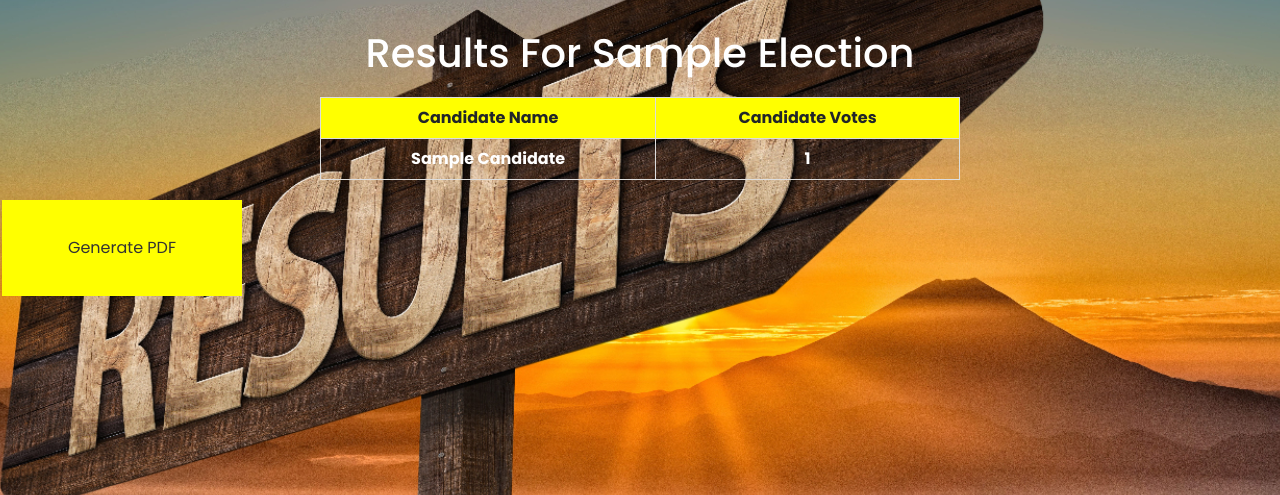
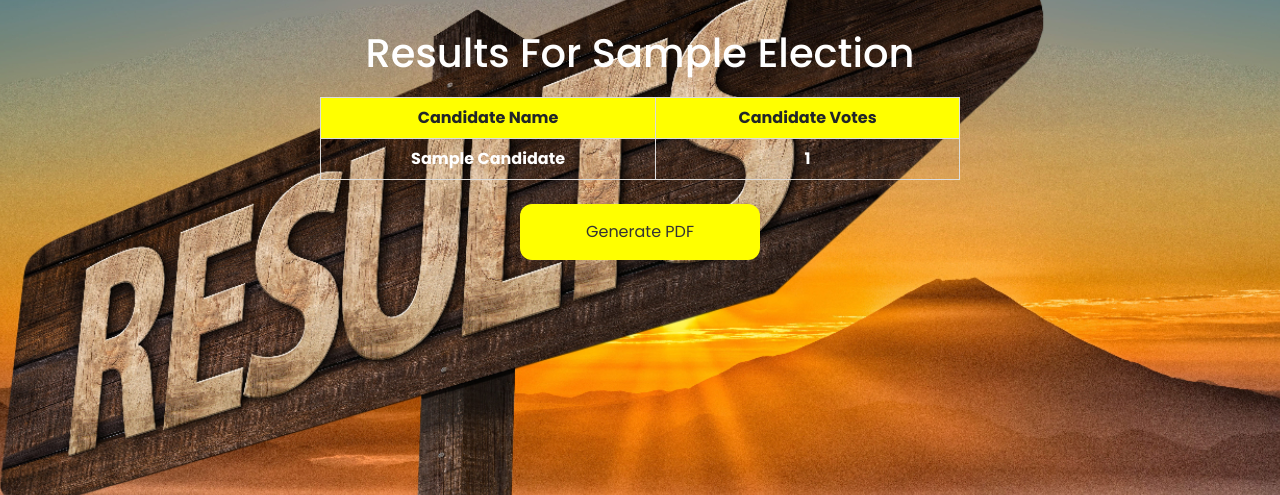
Before and after one commit to adrianapps/votingsystem, a Django app: page /election/1/result in a window 1280 px wide. Shown: the part 141-636 px from the top of the page. Run offline with Django 5.2, Linux system fonts and the light colour scheme; a user stored in the database is signed in; tables that the repository leaves empty hold one stand-in row (values such as "Sample post"); some libraries are stand-ins or nearby versions.

Commit message:
fixed button

```diff
--- a/election/templates/election/election_result.html
+++ b/election/templates/election/election_result.html
@@ -19,7 +19,9 @@
         </tr>
         {% endfor %}
     </table>
-    <button class="button"><a href="{% url 'election:generate-pdf' election.pk %}" class="button">Generate PDF</a></button>
+    <div class="buttons">
+        <button class="button"><a href="{% url 'election:generate-pdf' election.pk %}" class="button">Generate PDF</a></button>
+    </div>
 
     {% else %}
         <p>No candidates available for this election.</p>
--- a/election/views.py
+++ b/election/views.py
@@ -297,7 +297,7 @@ def generate_pdf(request, pk):
 
     c.showPage()
     c.save()
-    os.remove(chart)
+
     buf.seek(0)
 
     return FileResponse(buf, as_attachment=True, filename='result.pdf')
--- a/static/css/election_result.css
+++ b/static/css/election_result.css
@@ -50,20 +50,23 @@ td{
     font-weight: bold;
 }
 
+.buttons{
+    display: flex;
+    justify-content: center;
+    align-items: center;
+}
+
 .button{
     background-color: yellow;
-    border: none;
+    border-radius: 12px;
     color: #333;
     padding: 16px 32px;
     text-align: center;
     text-decoration: none;
-    display: flex;
     font-size: 16px;
     margin: 4px 2px;
     transition-duration: 0.4s;
     cursor: pointer;
-    justify-content: center;
-    align-items: center;
 }
 
 .button:hover{
```
